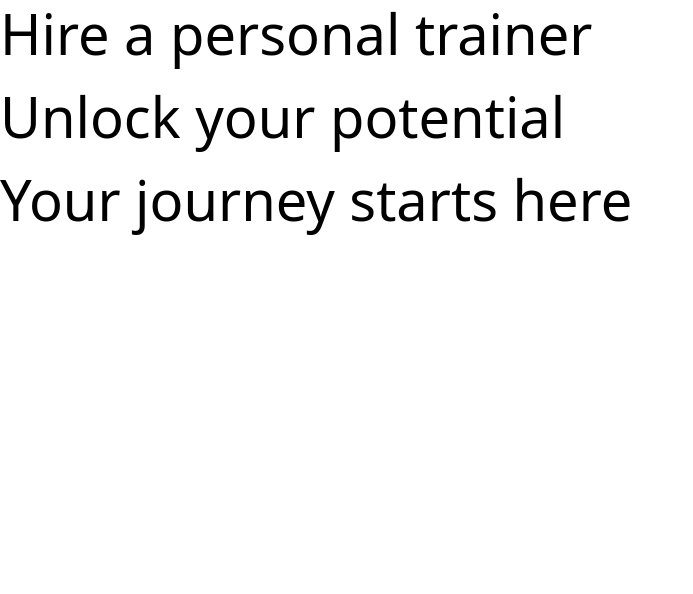
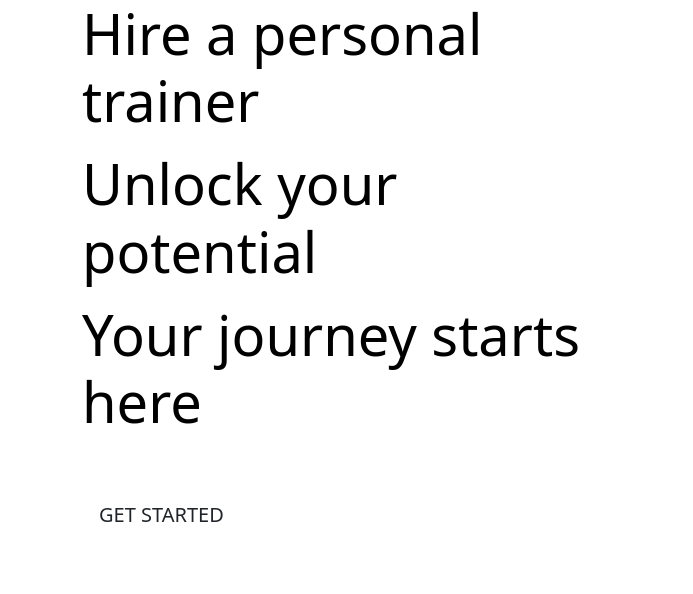
Before and after one commit to DavidFB94/pro-fit-pt, a Django app: template home/templates/home/index.html in a window 1280 px wide. Shown: the top 594 px of the page, without its empty margins (0-693 px from the left). Run offline with Django 4.2, Linux system fonts and the light colour scheme; the template is opened without the code that fills it, so the values that code supplies are empty.

Commit message:
Add home page content

```diff
--- a/home/templates/home/index.html
+++ b/home/templates/home/index.html
@@ -1,10 +1,29 @@
 {% extends "base.html"%}
 {% load static %}
 
+{% block page_header %}
+    <div class="container header-container">
+        <div class="row">
+            <div class="col"></div>
+        </div>
+    </div>
+{% endblock %}
+
 {% block content %}
-<h1 class="display-4 logo-font text-black">
-    <p>Hire a personal trainer</p>
-    <p>Unlock your potential</p>
-    <p>Your journey starts here</p>
-</h1>
+<div class="container h-100">
+    <div class="row h-100">
+        <div class="col-7 col-md-6 my-auto">
+            <h1 class="display-4 logo-font text-black">
+                <p>Hire a personal trainer</p>
+                <p>Unlock your potential</p>
+                <p>Your journey starts here</p>
+            </h1>
+            <div class="my-5">
+                <h4>
+                    <a href="#" class="shop-now-button btn btn-lg rounded-0 text-uppercase py-3">Get started</a>
+                </h4>
+            </div>
+        </div>
+    </div>
+</div>
 {% endblock %}
```
